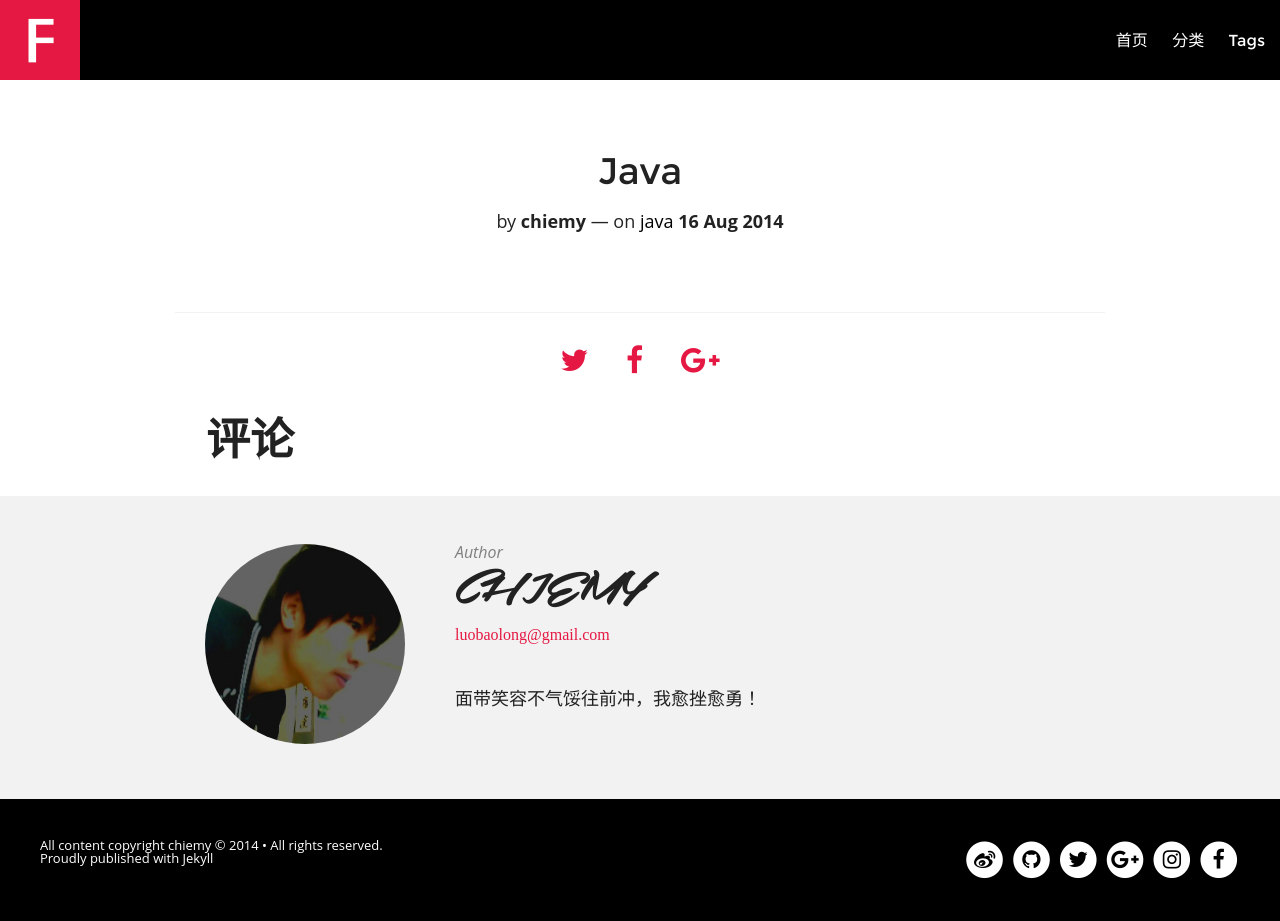
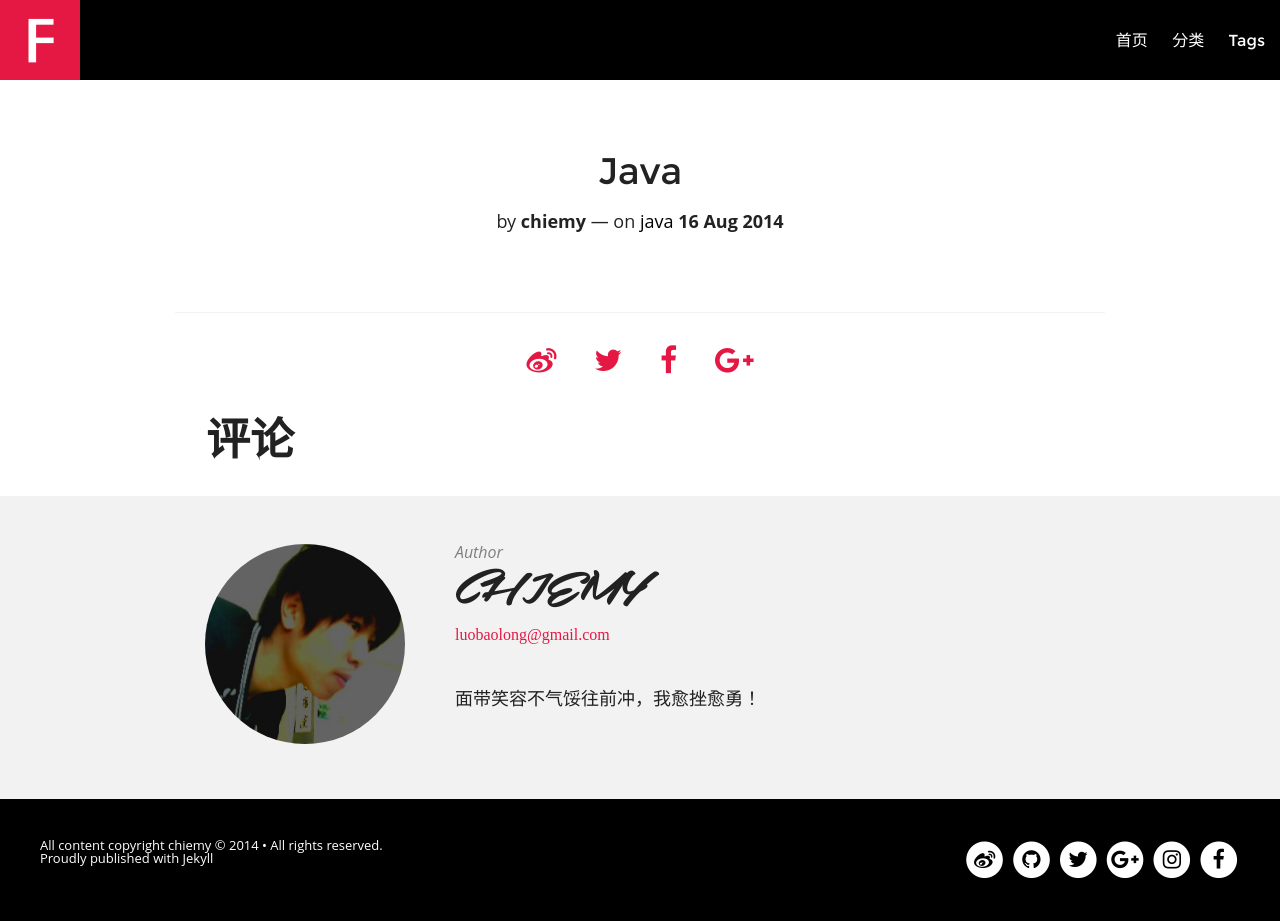
Before and after one commit to chiemy/blog, a Jekyll site: the page built from java/_posts/2014-08-16-test-java.md, in a window 1280 px wide. Built offline with Jekyll 4.4.1, drawn with Linux system fonts in a browser that asks for light colours; nearby versions of some CDN libraries; comment, search, counter and statistics services are not loaded.

Commit message:
微博分享

```diff
--- a/_includes/share.html
+++ b/_includes/share.html
@@ -1,16 +1,21 @@
         <div class="row text-center">
             <section class="notepad-post-share">
+                <a class="weibo-icon" href="http://service.weibo.com/share/share.php?url={{ site.url }}{{ page.url }}"
+                   onclick="window.open(this.href, 'google-plus-share', 'width=490,height=530');return false;" title="Share on Google+">
+                    <i class="fa fa-weibo"></i>
+                </a>
                 <a class="twitter-icon" href="https://twitter.com/intent/tweet?text=&quot;{{ page.title }}&quot;%20{{ site.url }}{{ page.url }}%20via%20&#64;{{ site.owner.twitter }}"
-                    onclick="window.open(this.href, 'twitter-share', 'width=550,height=235');return false;" title="Share on Twitter">
+                    onclick="window.open(this.href, 'twitter-share', 'width=550,height=235');return false;" title="分享到Twitter">
                     <i class="fa fa-twitter"></i>
                 </a>
                 <a class="facebook-icon" href="https://www.facebook.com/sharer/sharer.php?u={{ site.url }}{{ page.url }}"
-                    onclick="window.open(this.href, 'facebook-share','width=580,height=296');return false;" title="Share on Facebook">
+                    onclick="window.open(this.href, 'facebook-share','width=580,height=296');return false;" title="分享到Facebook">
                     <i class="fa fa-facebook"></i>
                 </a>
                 <a class="google-icon" href="https://plus.google.com/share?url={{ site.url }}{{ page.url }}"
-                   onclick="window.open(this.href, 'google-plus-share', 'width=490,height=530');return false;" title="Share on Google+">
+                   onclick="window.open(this.href, 'google-plus-share', 'width=490,height=530');return false;" title="分享到Google+">
                     <i class="fa fa-google-plus"></i>
                 </a>
+
             </section>
         </div>
```
